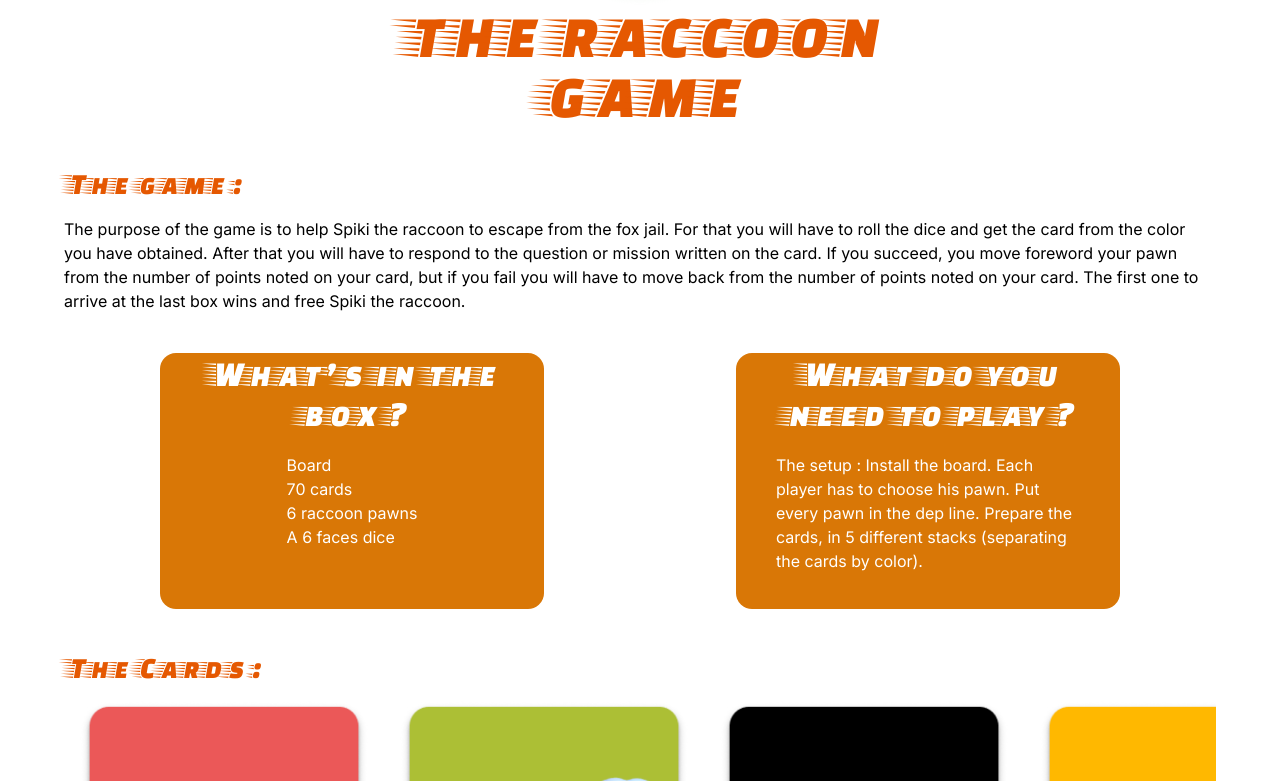
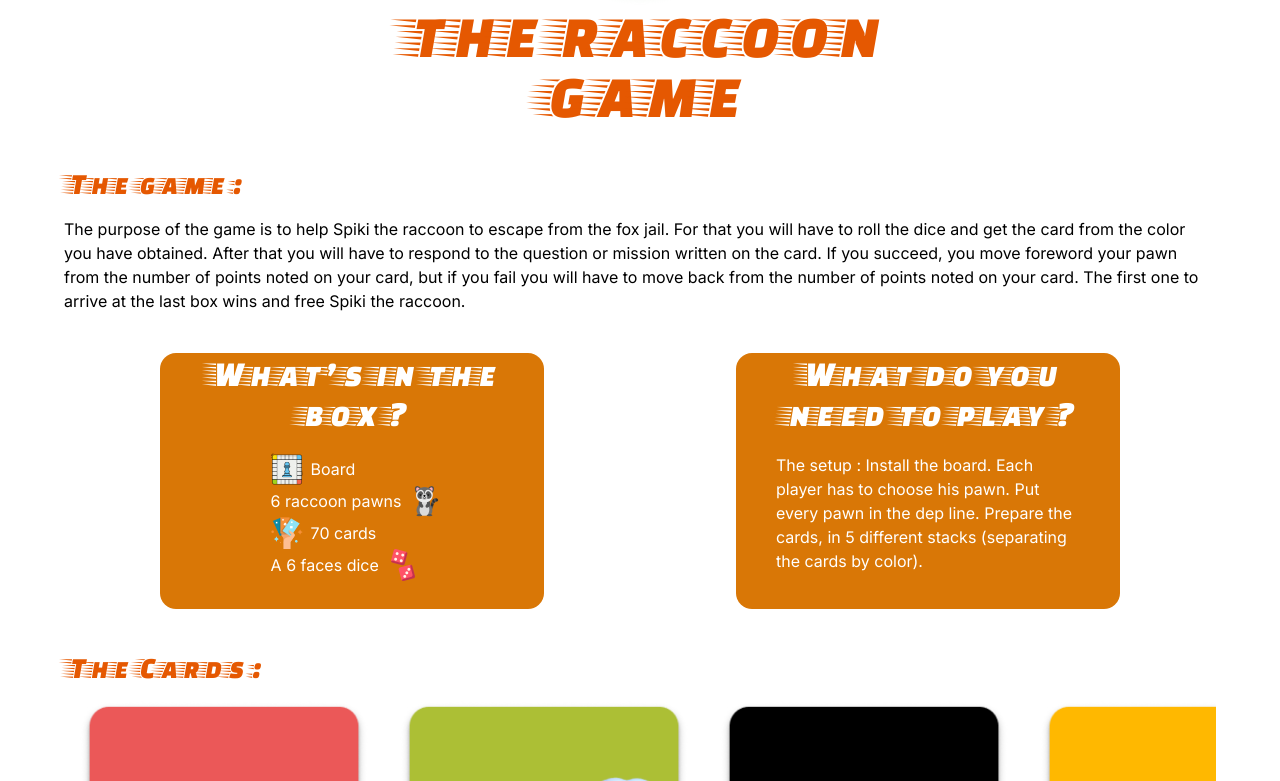
Before and after one commit to Pagiestm/Raccoon-Game, a Next.js app: page / in a window 1280 px wide. Shown: the part 427-1208 px from the top of the page. Built offline with nearby package versions, Linux system fonts and the light colour scheme.

Commit message:
feat(home/index.tsx): add img for the rules

```diff
--- a/app/components/home/index.tsx
+++ b/app/components/home/index.tsx
@@ -33,10 +33,22 @@ export default function Home() {
                         <div className="card flex flex-col bg-amber-600 w-full md:w-1/2 lg:w-1/3 h-56 md:h-64 rounded-2xl items-center border-2 md:border-none mb-4 md:mb-0">
                             <h2 className="text-white text-3xl md:text-4xl text-center px-5 md:px-10">What’s in the box ?</h2>
                             <div className="flex flex-col text-white pt-2 md:pt-5">
-                                <p className="text-sm md:text-base">Board</p>
-                                <p className="text-sm md:text-base">70 cards</p>
-                                <p className="text-sm md:text-base">6 raccoon pawns</p>
-                                <p className="text-sm md:text-base">A 6 faces dice</p>
+                                <div className="flex items-center">
+                                    <img className="w-16 md:w-8 ml-2" src="./board.png" alt="board" />
+                                    <p className="text-sm md:text-base ml-2">Board</p>
+                                </div>
+                                <div className="flex items-center">
+                                    <p className="text-sm md:text-base ml-2">6 raccoon pawns</p>
+                                    <img className="w-16 md:w-8 ml-2" src="./raccoon.png" alt="raccoon" />
+                                </div>
+                                <div className="flex items-center">
+                                    <img className="w-16 md:w-8 ml-2" src="./cartes.png" alt="cartes" />
+                                    <p className="text-sm md:text-base ml-2">70 cards</p>
+                                </div>
+                                <div className="flex items-center">
+                                    <p className="text-sm md:text-base ml-2">A 6 faces dice</p>
+                                    <img className="w-16 md:w-8 ml-2" src="./2dé.png" alt="2dé" />
+                                </div>
                             </div>
                         </div>
                         <div className="card flex flex-col bg-amber-600 w-full md:w-1/2 lg:w-1/3 h-56 md:h-64 rounded-2xl items-center border-2 md:border-none">
--- a/package.json
+++ b/package.json
@@ -9,6 +9,7 @@
     "lint": "next lint"
   },
   "dependencies": {
+    "@heroicons/react": "^2.0.18",
     "@types/node": "20.6.2",
     "@types/react": "18.2.22",
     "@types/react-dom": "18.2.7",
```
Also changed, not shown: 1 other file (tests, documents, lock files or other folders).
